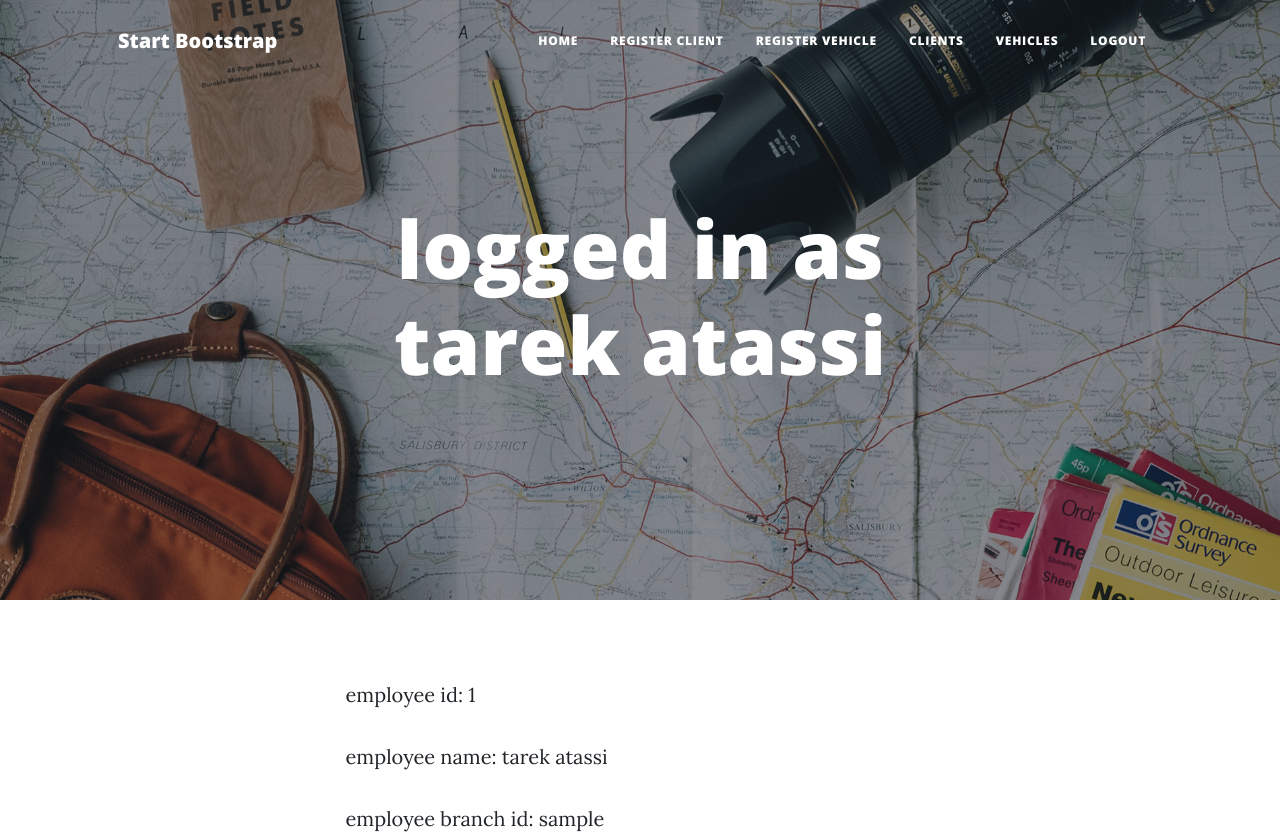
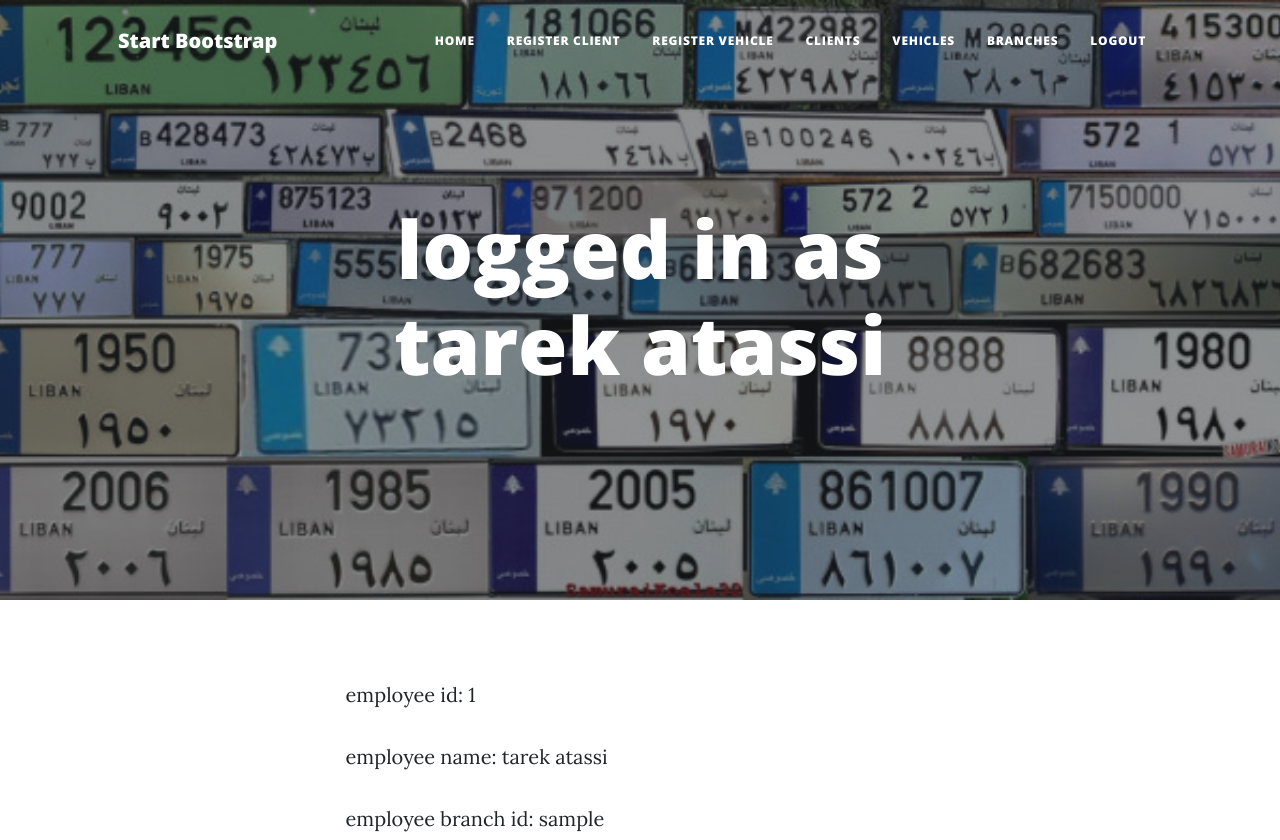
Before and after one commit to tarek5171/dbms_final_project, a PHP site: page / in a window 1280 px wide. Shown: the top 840 px of the page. Run offline with PHP 8.4, Linux system fonts and the light colour scheme; a user stored in the database is signed in; data comes from the database, SQL or seed files in the repository; some libraries are stand-ins or nearby versions.

Commit message:
Add files via upload

```diff
--- a/index.php
+++ b/index.php
@@ -69,13 +69,14 @@ $branch_id=$_SESSION['branch_id'];
                         <li class="nav-item"><a class="nav-link px-lg-3 py-3 py-lg-4" href="add_car.php">register vehicle</a></li>
                         <li class="nav-item"><a class="nav-link px-lg-3 py-3 py-lg-4" href="clients.php">clients</a></li>
                         <li class="nav-item"><a class="nav-link px-lg-3 py-3 py-lg-4" href="cars.php">vehicles</a></li>
+                        <li class="nav-item"><a class="nav-link px-lg-3 py-3 py-lg-4" href="branches.php">branches</a></li>
                         <li class="nav-item"><a class="nav-link px-lg-3 py-3 py-lg-4" href="login.php">logout</a></li>
                     </ul>
                 </div>
             </div>
         </nav>
         <!-- Page Header-->
-        <header class="masthead" style="background-image: url('assets/img/about-bg.jpg')">
+        <header class="masthead" style="background-image: url('assets/img/contact-bg.jpg')">
             <div class="container position-relative px-4 px-lg-5">
                 <div class="row gx-4 gx-lg-5 justify-content-center">
                     <div class="col-md-10 col-lg-8 col-xl-7">
```
